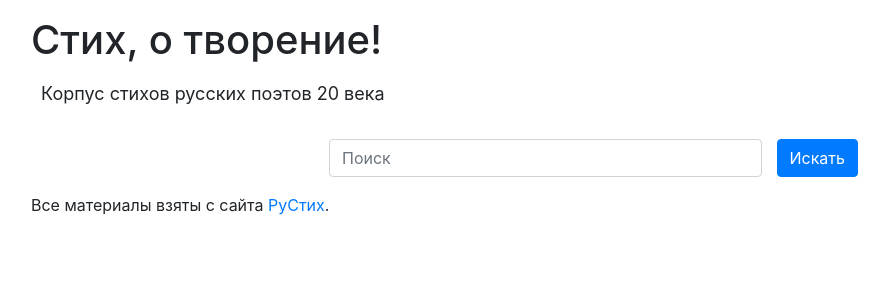
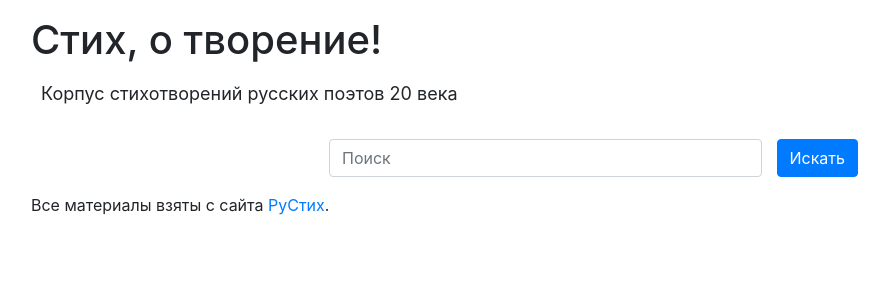
Before and after one commit to ShermanKsenia/Poem-Corpora, a Flask app: page / in a window 1280 px wide. Shown: the part 56-356 px from the top of the page, without its empty margins (54-943 px from the left). Run offline with Flask 2, Linux system fonts and the light colour scheme; some libraries are stand-ins or nearby versions.

Commit message:
Update index.html

```diff
--- a/flaskProject/templates/index.html
+++ b/flaskProject/templates/index.html
@@ -2,7 +2,7 @@
 
 {% block content %}
     <h1 class="my-3">{% block title %} Стих, о творение! {% endblock %}</h1>
-    <p style="text-indent: 10px; font-size: 18px"> Корпус стихов русских поэтов 20 века </p>
+    <p style="text-indent: 10px; font-size: 18px"> Корпус стихотворений русских поэтов 20 века </p>
     <form class="form-inline justify-content-center" method="GET">
         <div class="form-group col-5">
             <input type="text" class="form-control col-12 my-3 mb-3" placeholder="Поиск" name="q" value="{{ request.args.get('q', '') }}">
```
